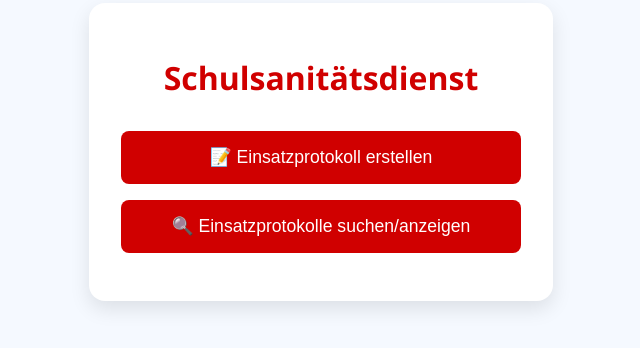
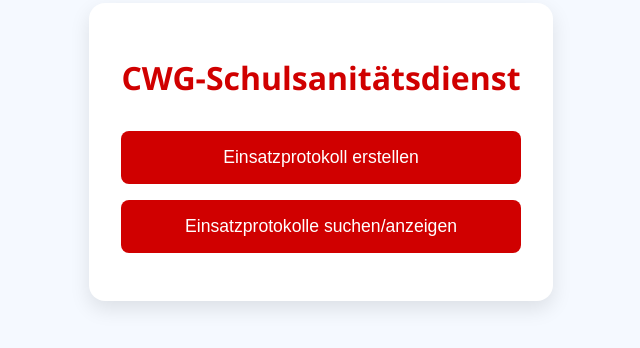
Before and after one commit to CWG-Zittau/ssd, a plain HTML site: page einsatzprotokoll.html in a window 1280 px wide. Shown: the part 248-596 px from the top of the page, without its empty margins (319-959 px from the left). Drawn offline with Linux system fonts and the light colour scheme.

Commit message:
Update einsatzprotokoll.html

```diff
--- a/einsatzprotokoll.html
+++ b/einsatzprotokoll.html
@@ -3,7 +3,7 @@
 <head>
   <meta charset="UTF-8">
   <meta name="viewport" content="width=device-width, initial-scale=1">
-  <title>Einsatzprotokoll</title>
+  <title>CWG-Einsatzprotokoll</title>
   <style>
     body {
       font-family: 'Segoe UI', sans-serif;
@@ -51,9 +51,9 @@
 </head>
 <body>
   <div class="container">
-    <h1>Schulsanitätsdienst</h1>
-    <button onclick="location.href='protokoll-erstellen.html'">📝 Einsatzprotokoll erstellen</button>
-    <button onclick="location.href='protokolle-anzeigen.html'">🔍 Einsatzprotokolle suchen/anzeigen</button>
+    <h1>CWG-Schulsanitätsdienst</h1>
+    <button onclick="location.href='protokoll-erstellen.html'">Einsatzprotokoll erstellen</button>
+    <button onclick="location.href='protokolle-anzeigen.html'">Einsatzprotokolle suchen/anzeigen</button>
   </div>
 </body>
 </html>
```
